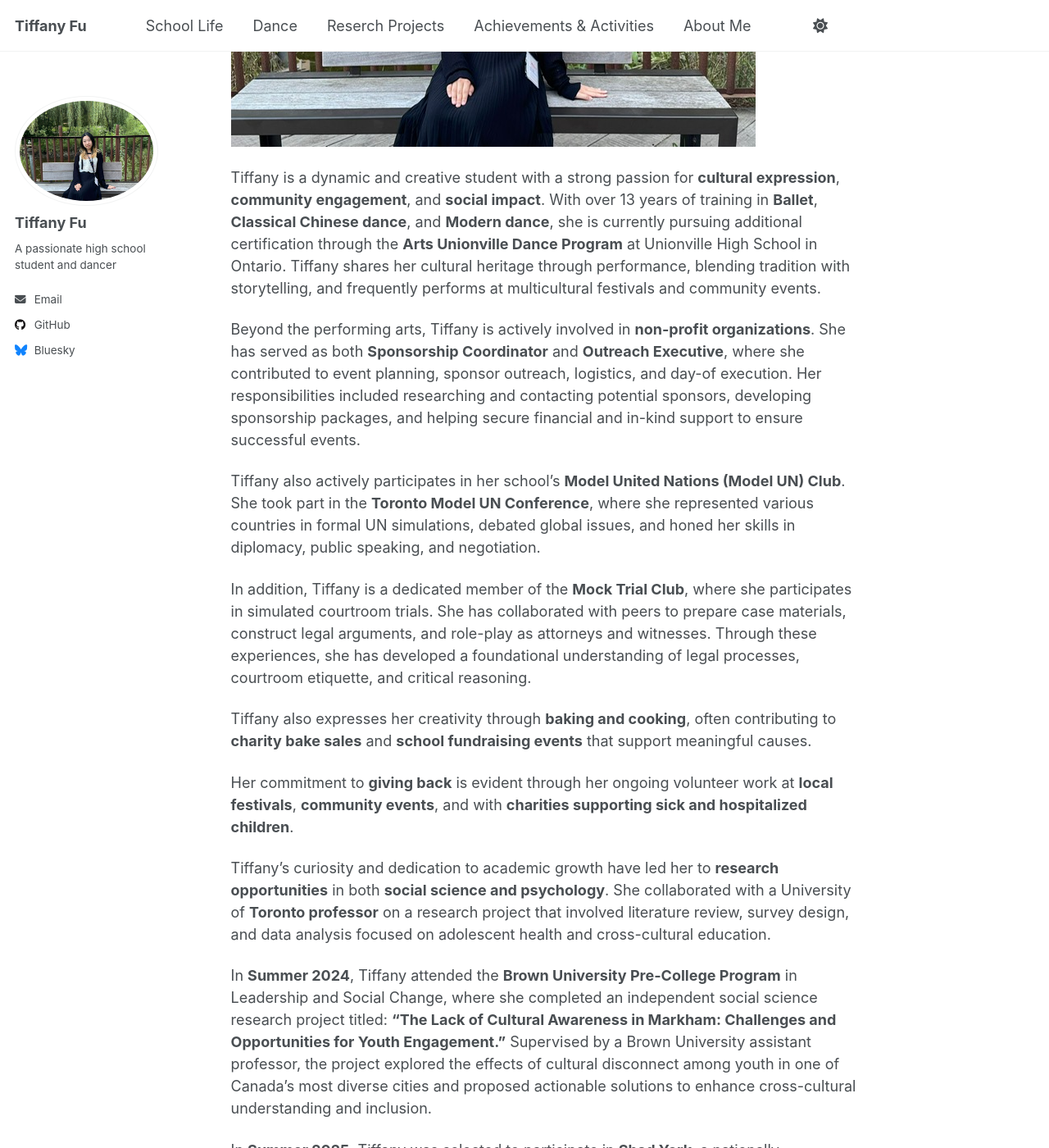
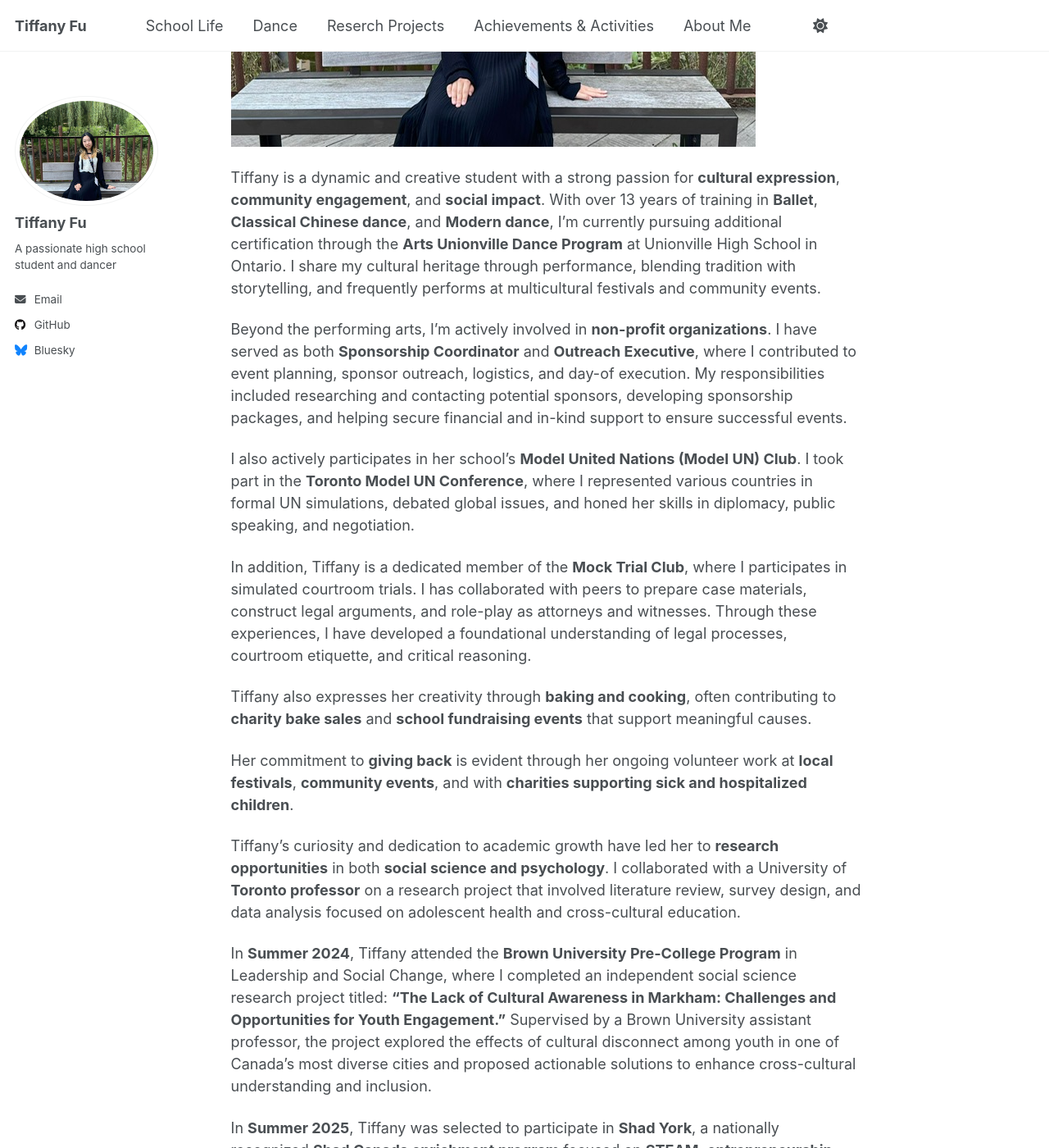
Before and after one commit to TiffanyJTFu/TiffanyFu, a Jekyll site: the page built from _pages/about.md, in a window 1280 px wide and 1400 px high, scrolled down 442 px. Shown: the whole window at 82% size. Built offline with Jekyll 4.4.1, drawn with Linux system fonts in a browser that asks for light colours; a script that is not in the unit is left out; some of the changed text lies outside the part shown.

Commit message:
Update about.md

```diff
--- a/_pages/about.md
+++ b/_pages/about.md
@@ -8,27 +8,27 @@ redirect_from:
 ---
 ![profile](https://tiffanyjtfu.github.io/TiffanyFu/images/tiffanyprofile1.JPG)
 
-Tiffany is a dynamic and creative student with a strong passion for **cultural expression**, **community engagement**, and **social impact**. With over 13 years of training in **Ballet**, **Classical Chinese dance**, and **Modern dance**, she is currently pursuing additional certification through the **Arts Unionville Dance Program** at Unionville High School in Ontario. Tiffany shares her cultural heritage through performance, blending tradition with storytelling, and frequently performs at multicultural festivals and community events.
+Tiffany is a dynamic and creative student with a strong passion for **cultural expression**, **community engagement**, and **social impact**. With over 13 years of training in **Ballet**, **Classical Chinese dance**, and **Modern dance**, I'm currently pursuing additional certification through the **Arts Unionville Dance Program** at Unionville High School in Ontario. I share my cultural heritage through performance, blending tradition with storytelling, and frequently performs at multicultural festivals and community events.
 
-Beyond the performing arts, Tiffany is actively involved in **non-profit organizations**. She has served as both **Sponsorship Coordinator** and **Outreach Executive**, where she contributed to event planning, sponsor outreach, logistics, and day-of execution. Her responsibilities included researching and contacting potential sponsors, developing sponsorship packages, and helping secure financial and in-kind support to ensure successful events.
+Beyond the performing arts, I'm actively involved in **non-profit organizations**. I have served as both **Sponsorship Coordinator** and **Outreach Executive**, where I contributed to event planning, sponsor outreach, logistics, and day-of execution. My responsibilities included researching and contacting potential sponsors, developing sponsorship packages, and helping secure financial and in-kind support to ensure successful events.
 
-Tiffany also actively participates in her school’s **Model United Nations (Model UN) Club**. She took part in the **Toronto Model UN Conference**, where she represented various countries in formal UN simulations, debated global issues, and honed her skills in diplomacy, public speaking, and negotiation.
+I also actively participates in her school’s **Model United Nations (Model UN) Club**. I took part in the **Toronto Model UN Conference**, where I represented various countries in formal UN simulations, debated global issues, and honed her skills in diplomacy, public speaking, and negotiation.
 
-In addition, Tiffany is a dedicated member of the **Mock Trial Club**, where she participates in simulated courtroom trials. She has collaborated with peers to prepare case materials, construct legal arguments, and role-play as attorneys and witnesses. Through these experiences, she has developed a foundational understanding of legal processes, courtroom etiquette, and critical reasoning.
+In addition, Tiffany is a dedicated member of the **Mock Trial Club**, where I participates in simulated courtroom trials. I has collaborated with peers to prepare case materials, construct legal arguments, and role-play as attorneys and witnesses. Through these experiences, I have developed a foundational understanding of legal processes, courtroom etiquette, and critical reasoning.
 
 Tiffany also expresses her creativity through **baking and cooking**, often contributing to **charity bake sales** and **school fundraising events** that support meaningful causes.
 
 Her commitment to **giving back** is evident through her ongoing volunteer work at **local festivals**, **community events**, and with **charities supporting sick and hospitalized children**.
 
-Tiffany’s curiosity and dedication to academic growth have led her to **research opportunities** in both **social science and psychology**. She collaborated with a University of **Toronto professor** on a research project that involved literature review, survey design, and data analysis focused on adolescent health and cross-cultural education.
+Tiffany’s curiosity and dedication to academic growth have led her to **research opportunities** in both **social science and psychology**. I collaborated with a University of **Toronto professor** on a research project that involved literature review, survey design, and data analysis focused on adolescent health and cross-cultural education.
 
-In **Summer 2024**, Tiffany attended the **Brown University Pre-College Program** in Leadership and Social Change, where she completed an independent social science research project titled:
+In **Summer 2024**, Tiffany attended the **Brown University Pre-College Program** in Leadership and Social Change, where I completed an independent social science research project titled:
 **“The Lack of Cultural Awareness in Markham: Challenges and Opportunities for Youth Engagement.”**
 Supervised by a Brown University assistant professor, the project explored the effects of cultural disconnect among youth in one of Canada’s most diverse cities and proposed actionable solutions to enhance cross-cultural understanding and inclusion.
 
-In **Summer 2025**, Tiffany was selected to participate in **Shad York**, a nationally recognized **Shad Canada enrichment program** focused on **STEAM**, **entrepreneurship**, and **leadership**. As part of the program, she co-developed an **innovation prototype** called **ICELERT**, designed to detect and alert drivers of icy road conditions to help prevent traffic accidents. She contributed to both the technical concept and business planning process.
+In **Summer 2025**, Tiffany was selected to participate in **Shad York**, a nationally recognized **Shad Canada enrichment program** focused on **STEAM**, **entrepreneurship**, and **leadership**. As part of the program, I co-developed an **innovation prototype** called **ICELERT**, designed to detect and alert drivers of icy road conditions to help prevent traffic accidents. I contributed to both the technical concept and business planning process.
 
-Tiffany also played a leading role in planning and hosting Shad York’s **Open Day Celebration** and **Evening Variety Show**. As one of the **Masters of Ceremonies (MCs)**, she introduced speakers and performers, engaged the audience, and ensured the smooth flow of the events through coordination and stage management.
+Tiffany also played a leading role in planning and hosting Shad York’s **Open Day Celebration** and **Evening Variety Show**. As one of the **Masters of Ceremonies (MCs)**, I introduced speakers and performers, engaged the audience, and ensured the smooth flow of the events through coordination and stage management.
 
 Her academic interests span **political science**, **psychology**, **economics**, and **law**, reflecting a long-term goal of understanding how **human behavior and governance intersect** to create meaningful and lasting societal change.
 
```
